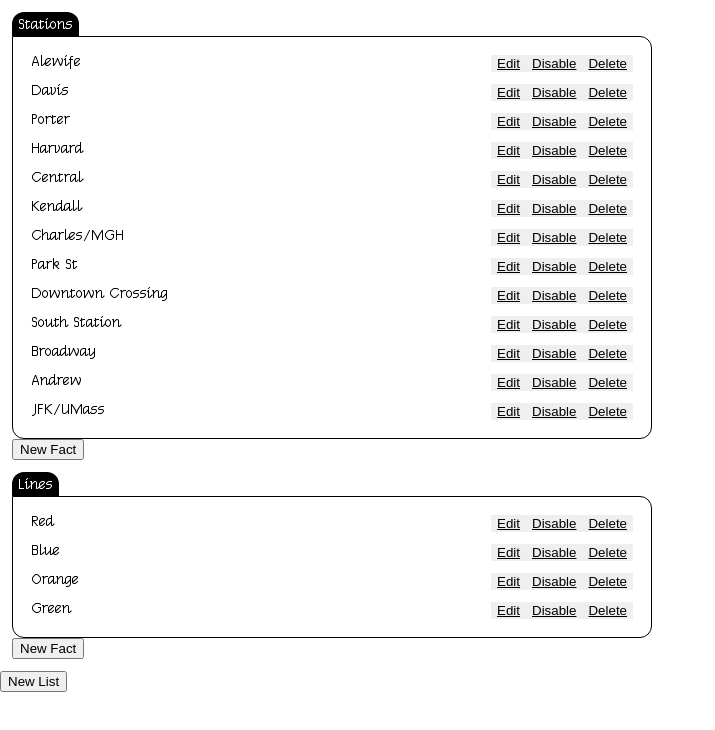
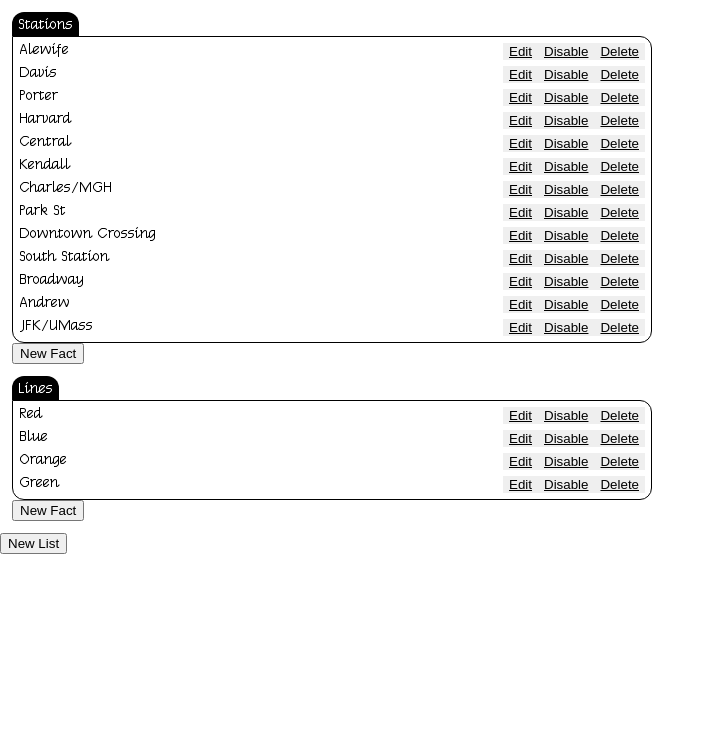
Before and after one commit to modernserf/folly, a React (Create React App) app: page / in a window 1280 px wide. Shown: the top 730 px of the page, without its empty margins (0-715 px from the left). Built offline with nearby package versions, Linux system fonts and the light colour scheme.

Commit message:
style cleanup

```diff
--- a/src/App.js
+++ b/src/App.js
@@ -1,4 +1,3 @@
-import PropTypes from 'prop-types'
 import React, { Component, Fragment } from 'react'
 import shortid from 'shortid'
 import { createStore, combineReducers } from 'redux'
@@ -11,6 +10,11 @@
 
 export const viewStates = ['view', 'edit']
 export const runStates = ['active', 'disabled']
+
+const List = ({ data, children, ...props }) =>
+    <ul {...props}>{data.map((d) => (
+        <li key={d.id}>{children(d)}</li>
+    ))}</ul>
 
 function facts ({ label, items }) {
     let parentID = shortid.generate()
@@ -69,13 +73,14 @@
         background-color: black;
         display: inline-block;
     }
-    ul {
-        min-width: 50vw;
-        border: 1px solid black;
-        padding: 0.5em;
-        border-radius: 0 1em 1em 1em;
-    }
-    li+li {
+`
+
+const FactList = styled(List)`
+    min-width: 50vw;
+    border: 1px solid black;
+    padding: 0.5em;
+    border-radius: 0 1em 1em 1em;
+    &>li+li {
         margin-top: 0.5em;
     }
 `
@@ -97,44 +102,49 @@
     flex: 0 0 auto;
 `
 
-class EditFactRow extends Component {
-    static propTypes = {
-        id: PropTypes.string.isRequired,
-        dispatch: PropTypes.func.isRequired,
-    }
+const EditFactRow = connect(
+    ({ data }, { id }) => ({ value: where(data, { id })[0].label }),
+)(class EditFactRow extends Component {
     state = {
         value: '',
     }
     componentDidMount () {
         this.setState({ value: this.props.value })
         this.input.focus()
+        setTimeout(() => this.input.select(), 1)
     }
-    onSubmit = (e) => {
-        e.preventDefault()
-        this.dispatch('updateFact', { value: this.state.value, id: this.props.id })
+    updateFact = () => {
+        this.props.dispatch('updateFact', { value: this.state.value, id: this.props.id })
+    }
+    setBuffer = (e) => {
+        this.setState({ value: e.target.value })
     }
     render () {
         return (
-            <form onSubmit={this.onSubmit}>
+            <form onSubmit={(e) => { e.preventDefault(); this.updateFact() }}>
                 <input ref={(el) => { this.input = el }}
-                    value={this.state.buffer}
+                    value={this.state.value}
                     onChange={this.setBuffer}
+                    onBlur={this.updateFact}
                 />
             </form>
         )
     }
-}
+})
 
 const FactRow = connect(
     ({ data }, { id }) => ({
-        label: where(data, { id })[0].label,
+        item: where(data, { id })[0],
     })
 )(class FactRow extends Component {
     render () {
-        const { id, label, dispatch } = this.props
+        const { id, item, dispatch } = this.props
         return (
             <FactRowContainer>
-                <FactRowLabel>{label}</FactRowLabel>
+                {{
+                    edit: () => <EditFactRow id={id} />,
+                    view: () => <FactRowLabel>{item.label}</FactRowLabel>,
+                }[item.viewState]()}
                 <FactActions>
                     <button
                         onClick={() => dispatch('editItem', id)}
@@ -151,12 +161,12 @@
     }
 })
 
-const FactList = connect(
+const FactGroup = connect(
     ({ data }, { id }) => ({
         parent: where(data, { id })[0],
         items: where(data, { type: 'fact', parentID: id }),
     })
-)(class FactList extends Component {
+)(class FactGroup extends Component {
     render () {
         const { id, parent, items, dispatch } = this.props
 
@@ -166,11 +176,9 @@
                     <header>
                         <h1>{parent.label}</h1>
                     </header>
-                    <ul>{items.map((x) => (
-                        <li key={x.id}>
-                            <FactRow id={x.id} />
-                        </li>
-                    ))}</ul>
+                    <FactList data={items}>{(x) => (
+                        <FactRow id={x.id} />
+                    )}</FactList>
                 </Container>
                 <button onClick={() => dispatch('createFact', { parentID: id })}>New Fact</button>
             </Fragment>
@@ -178,10 +186,10 @@
     }
 })
 
-const AppBody = styled.ul`
+const AppBody = styled(List)`
     font-family: "Parc Place";
     font-size: 12px;
-    li {
+    &>li {
         margin: 1em;
     }
 `
@@ -193,11 +201,9 @@
         const { groups, dispatch } = this.props
         return (
             <Fragment>
-                <AppBody>
-                    {groups.map((f) => (
-                        <li key={f.id}><FactList id={f.id} /></li>
-                    ))}
-                </AppBody>
+                <AppBody data={groups}>{(f) => (
+                    <FactGroup id={f.id} />
+                )}</AppBody>
                 <button
                     onClick={() => dispatch('createList')}
                 >New List</button>
@@ -219,8 +225,25 @@
     }
     case 'createFact': {
         return state.concat([
-            { id: shortid.generate(), parentID: payload.parentID, label: 'New Fact', type: 'fact' },
+            {
+                id: shortid.generate(),
+                parentID: payload.parentID,
+                label: '',
+                type: 'fact',
+                viewState: 'edit',
+                runState: 'active',
+            },
         ])
+    }
+    case 'editItem': {
+        return state.map((d) => d.id === payload ? ({...d, viewState: 'edit'}) : d)
+    }
+    case 'updateFact': {
+        return state.map((d) => d.id === payload.id ? ({
+            ...d,
+            label: payload.value || 'New Fact',
+            viewState: 'view',
+        }) : d)
     }
     case 'deleteItem': {
         return state.filter((d) => d.id !== payload)
```
